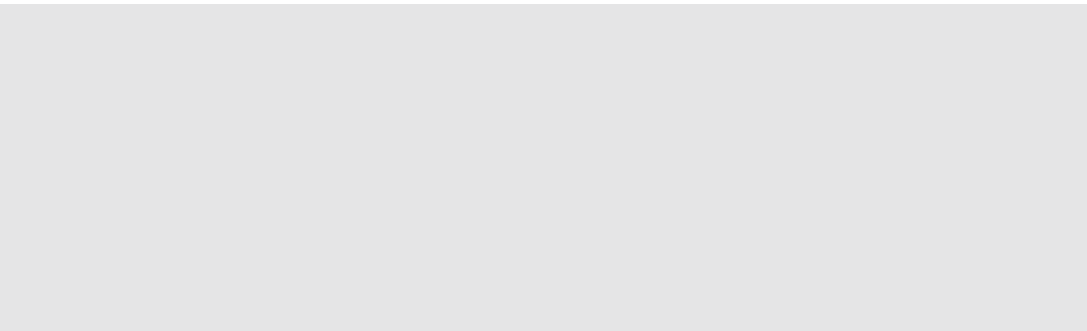
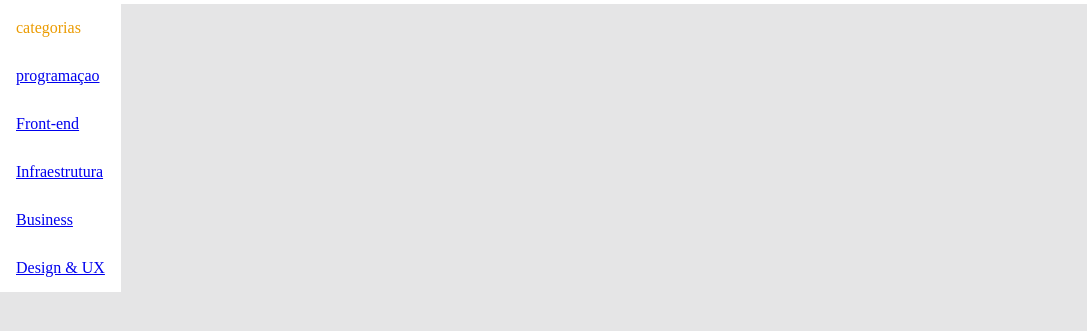
Before and after one commit to eduardaferreir/site-de-vendas-css, a plain HTML site: page index.html in a window 1280 px wide. Both pictures are taken after a click on the checkbox 10 px from the left and 33 px from the top of the page. Shown: the part 63-394 px from the top of the page, 0-1087 px from the left. Drawn offline with Linux system fonts and the light colour scheme.

Commit message:
Add files via upload

```diff
--- a/style.css
+++ b/style.css
@@ -3,6 +3,7 @@
 :root{
    --cor-de-fundo: #e5e5e6;
    --branco: #FFFFFF ;
+   --laranja: #EB9B00 ;
 }
 
 body{
--- a/styles/hearder.css
+++ b/styles/hearder.css
@@ -12,6 +12,7 @@
     display: flex;
     justify-content: space-between;
     align-items: center;
+    position:relative;
 }
 
 .container {
@@ -25,4 +26,20 @@
 
 .lista-menu {
      display: none;
+     position:absolute;
+     top: 100%;
 }
+
+.container__botao:checked ~ .lista-menu {
+    display: block;
+}
+
+.lista-menu__titulo,
+.lista-menu__item{
+    padding: 1em;
+    background-color: var(--branco);
+}
+
+.lista-menu__titulo{
+    color: var(--laranja);
+}
```
